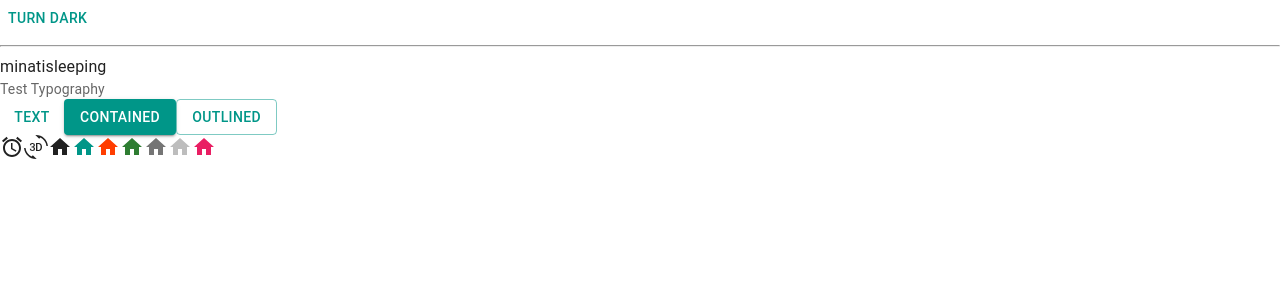
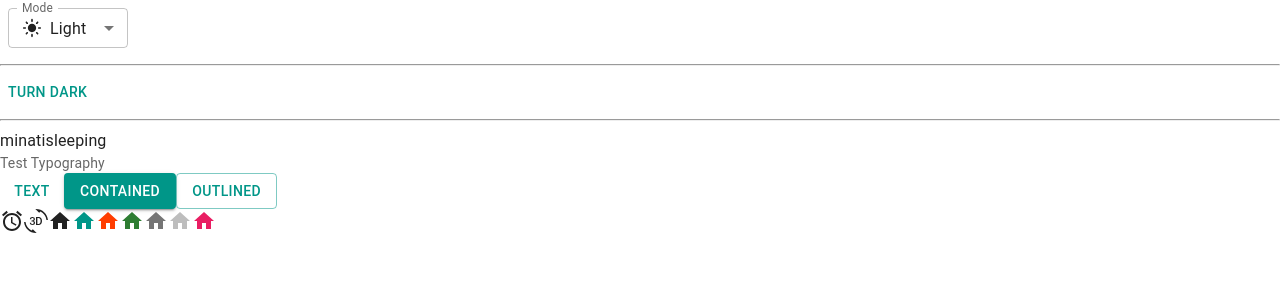
Before and after one commit to minatisleeping/Trello-WEB, a React app: page / in a window 1280 px wide. Shown: the top 300 px of the page. Built offline with nearby package versions, Linux system fonts and the light colour scheme; the HTML template or start-up script is replaced by a standard one.

Commit message:
dark light mode p2

```diff
--- a/src/App.jsx
+++ b/src/App.jsx
@@ -4,12 +4,63 @@
 import HomeIcon from '@mui/icons-material/Home'
 import { pink } from '@mui/material/colors'
 import Typography from '@mui/material/Typography'
-import {
-  useColorScheme
-} from '@mui/material/styles'
+import { useColorScheme } from '@mui/material/styles'
+import useMediaQuery from '@mui/material/useMediaQuery'
+
+import InputLabel from '@mui/material/InputLabel'
+import MenuItem from '@mui/material/MenuItem'
+import FormControl from '@mui/material/FormControl'
+import Select from '@mui/material/Select'
+import Box from '@mui/material/Box'
+import LightModeIcon from '@mui/icons-material/LightMode'
+import DarkModeOutlinedIcon from '@mui/icons-material/DarkModeOutlined'
+import SettingsBrightnessIcon from '@mui/icons-material/SettingsBrightness'
+
+function ModeSelect() {
+  const { mode, setMode } = useColorScheme()
+  const handleChange = (event) => {
+    const selectedMode = event.target.value
+    setMode(selectedMode)
+  }
+
+  return (
+    <FormControl sx={{ m: 1, minWidth: 120 }} size="small">
+      <InputLabel id="label-select-dark-light-mode">Mode</InputLabel>
+      <Select
+        labelId="label-select-dark-light-mode"
+        id="select-dark-light-mode"
+        value={mode}
+        label="Mode"
+        onChange={handleChange}
+      >
+        <MenuItem value="light">
+          <div style={{ display: 'flex', alignItems: 'center', gap: '8px' }}>
+            <LightModeIcon fontSize='small'/> Light
+          </div>
+        </MenuItem>
+        <MenuItem value="dark">
+          <Box sx={{ display: 'flex', alignItems: 'center', gap: 1 }}>
+            <DarkModeOutlinedIcon fontSize='small'/> Dark
+          </Box>
+        </MenuItem>
+        <MenuItem value="system">
+          <Box sx={{ display: 'flex', alignItems: 'center', gap: 2 }}>
+            <SettingsBrightnessIcon fontSize='small'/> System
+          </Box>
+        </MenuItem>
+      </Select>
+    </FormControl>
+  )
+}
 
 function ModeToggle() {
   const { mode, setMode } = useColorScheme()
+
+  // const prefersDarkMode = useMediaQuery('(prefers-color-scheme: dark)')
+  // const prefersLightMode = useMediaQuery('(prefers-color-scheme: light)')
+  // console.log('prefersDarkMode: ', prefersDarkMode)
+  // console.log('prefersLightMode: ', prefersLightMode)
+
   return (
     <Button
       onClick={() => {
@@ -26,6 +77,8 @@
 function App() {
   return (
     <>
+      <ModeSelect />
+      <hr/>
       <ModeToggle />
       <hr/>
       <div>minatisleeping</div>
```
